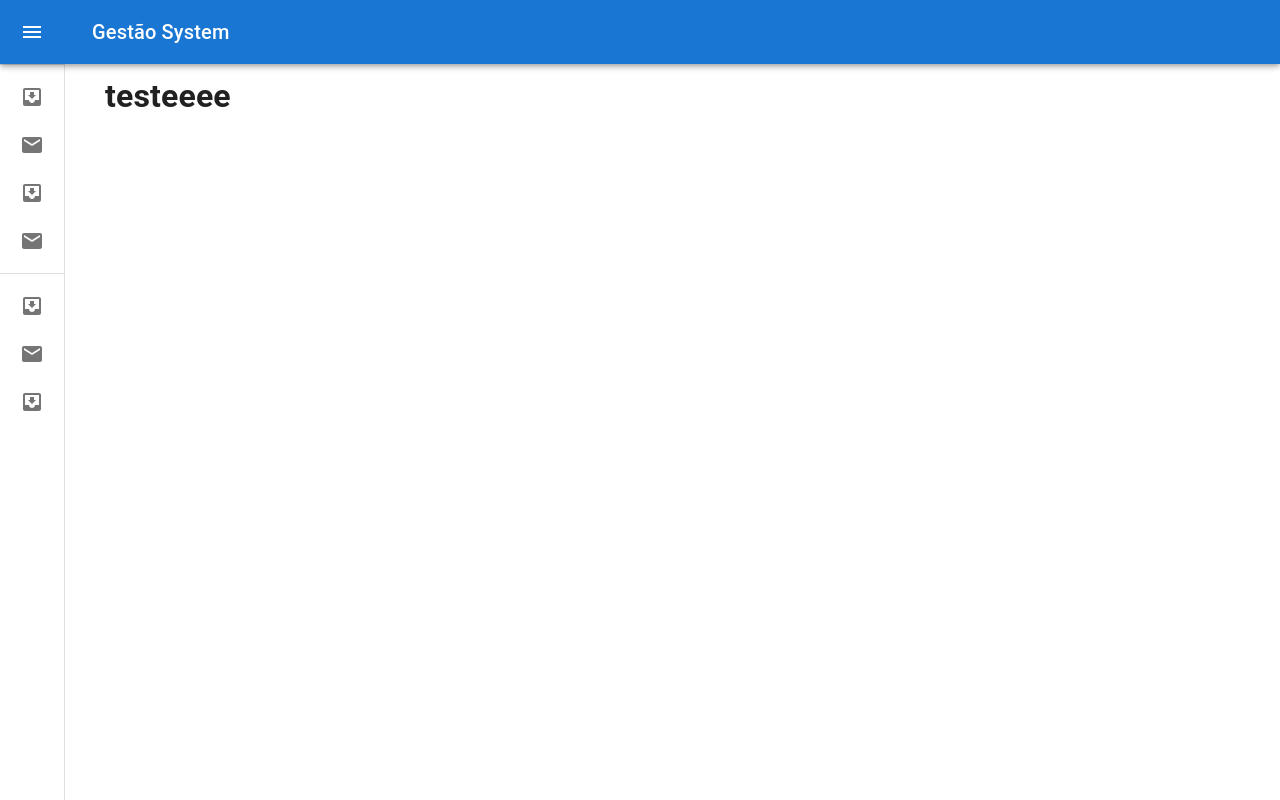
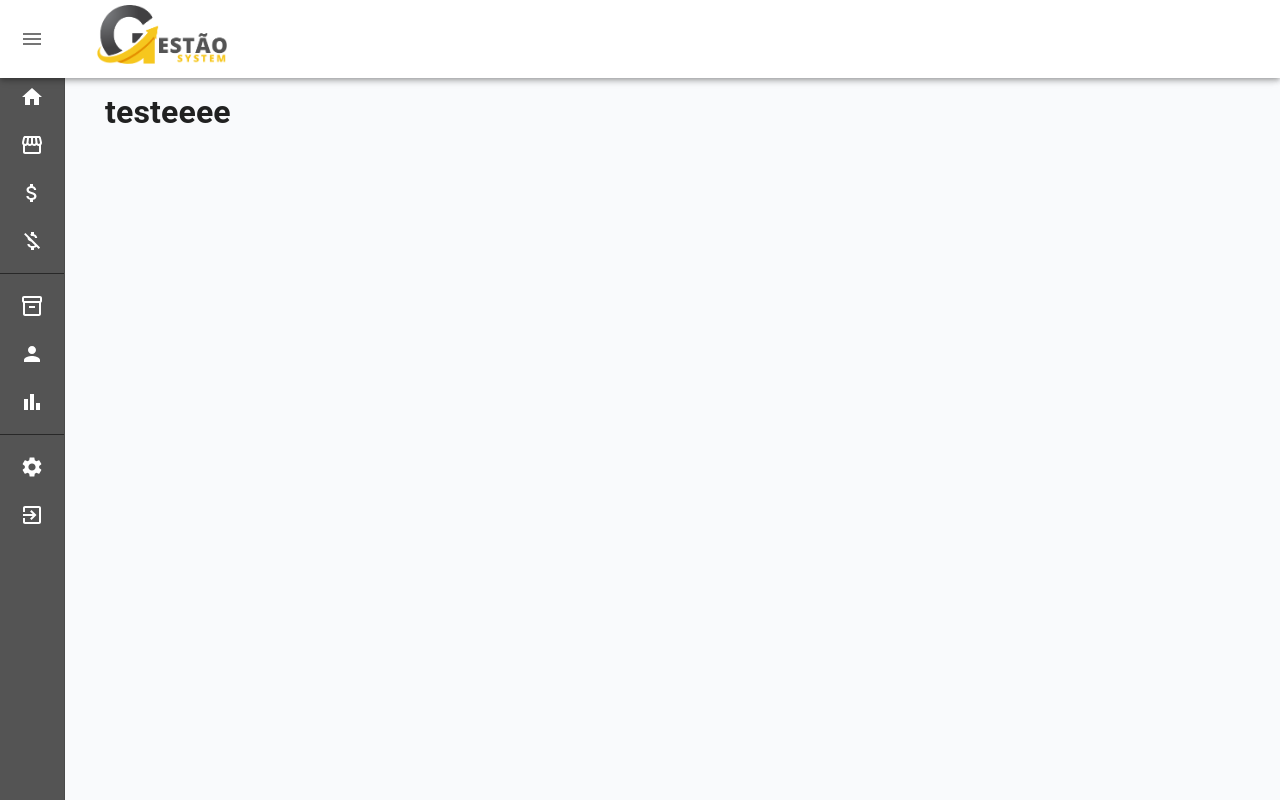
Before and after one commit to LuccaMenezes/gestaoSystem, a React (Vite) app in the folder frontend/: page / in a window 1280 px wide. Built offline with nearby package versions, Linux system fonts and the light colour scheme.

Commit message:
tweak on registration page and sidebar

```diff
--- a/frontend/package.json
+++ b/frontend/package.json
@@ -19,7 +19,8 @@
     "react": "^18.2.0",
     "react-dom": "^18.2.0",
     "react-icons": "^4.8.0",
-    "react-router-dom": "^6.11.2"
+    "react-router-dom": "^6.11.2",
+    "styled-components": "^5.3.11"
   },
   "devDependencies": {
     "@types/react": "^18.0.28",
--- a/frontend/src/App.jsx
+++ b/frontend/src/App.jsx
@@ -2,7 +2,6 @@ import './App.css'
 
 import { Outlet } from 'react-router-dom'
 import { UserProvider } from './context/UserContext'
-import Sidebar from './components/sidebar/Sidebar'
 
 import Message from './components/message/Message'
 
@@ -10,8 +9,6 @@ function App() {
 
   return (
     <>
-
-      <h1>teste</h1>
       <UserProvider>
         <Message />
         <Outlet />
--- a/frontend/src/components/form/Input.jsx
+++ /dev/null
@@ -1,29 +0,0 @@
-import React from 'react'
-import styles from './Input.module.css'
-import Box from '@mui/material/Box';
-import TextField from '@mui/material/TextField';
-function Input({ type, text, name, placeholder, handleOnChange, value, multiple }) {
-   return (
-      <Box
-         component="form"
-         sx={{
-            '& > :not(style)': { m: 1, width: '35ch' },
-         }}
-         noValidate
-         autoComplete="off"
-      >
-         <TextField
-            id={name}
-            label={text}
-            variant="outlined"
-            type={type}
-            name={name}
-            placeholder={placeholder}
-            onChange={handleOnChange}
-            value={value}
-            {...(multiple ? { multiple } : '')} />
-      </Box>
-   )
-}
-
-export default Input
--- a/frontend/src/components/message/Message.jsx
+++ b/frontend/src/components/message/Message.jsx
@@ -1,6 +1,8 @@
-import { useState, useEffect } from 'react'
-import Alert from '@mui/material/Alert';
+import React, { useState, useEffect } from 'react'
 import Stack from '@mui/material/Stack';
+import Snackbar from '@mui/material/Snackbar';
+import MuiAlert from '@mui/material/Alert';
+
 
 import bus from '../../utils/bus'
 
@@ -13,7 +15,7 @@ function Message() {
 
    useEffect(() => {
 
-      bus.addListener('flash', ({message, type}) => {
+      bus.addListener('flash', ({ message, type }) => {
 
          setVisibility(true)
          setMessage(message)
@@ -27,10 +29,24 @@ function Message() {
 
    })
 
+   const Alert = React.forwardRef(function Alert(props, ref) {
+      return <MuiAlert elevation={6} ref={ref} variant="filled" {...props} />;
+   });
+
+   const handleClose = (event, reason) => {
+      if (reason === 'clickaway') {
+         return;
+      }
+
+      setVisibility(false);
+   };
+
    return (
       visibility && (
-         <Stack sx={{ width: '100%'}} spacing={2}>
-            <Alert variant="filled" severity={type}>{message}</Alert>
+         <Stack spacing={2} sx={{ width: '100%' }}>
+            <Snackbar open={visibility} autoHideDuration={6000} onClose={handleClose} anchorOrigin={{ vertical: 'top', horizontal: 'right' }}>
+               <Alert onClose={handleClose} severity={type} sx={{ width: '100%' }}>{message}</Alert>
+            </Snackbar>
          </Stack>
       )
 
--- a/frontend/src/components/sidebar/Sidebar.jsx
+++ b/frontend/src/components/sidebar/Sidebar.jsx
@@ -1,5 +1,5 @@
 import * as React from 'react';
-import { styled, useTheme } from '@mui/material/styles';
+import { styled, useTheme, ThemeProvider, createTheme } from '@mui/material/styles';
 import Box from '@mui/material/Box';
 import MuiDrawer from '@mui/material/Drawer';
 import MuiAppBar from '@mui/material/AppBar';
@@ -18,6 +18,18 @@ import ListItemIcon from '@mui/material/ListItemIcon';
 import ListItemText from '@mui/material/ListItemText';
 import InboxIcon from '@mui/icons-material/MoveToInbox';
 import MailIcon from '@mui/icons-material/Mail';
+import { Avatar } from '@mui/material'
+import Logo from '../../assets/img/logo.png'
+import ShoppingCartIcon from '@mui/icons-material/ShoppingCart';
+import PersonIcon from '@mui/icons-material/Person';
+import BarChartIcon from '@mui/icons-material/BarChart';
+import HomeIcon from '@mui/icons-material/Home';
+import StorefrontIcon from '@mui/icons-material/Storefront';
+import AttachMoneyIcon from '@mui/icons-material/AttachMoney';
+import MoneyOffOutlinedIcon from '@mui/icons-material/MoneyOffOutlined';
+import ExitToAppIcon from '@mui/icons-material/ExitToApp';
+import SettingsIcon from '@mui/icons-material/Settings';
+import Inventory2OutlinedIcon from '@mui/icons-material/Inventory2Outlined';
 
 const drawerWidth = 240;
 
@@ -98,13 +110,39 @@ const Sidebar = () => {
     setOpen(false);
   };
 
+  const iconsGroupOne = [<Inventory2OutlinedIcon />, <PersonIcon />, <BarChartIcon />];
+  const iconsGroupTwo = [
+    <HomeIcon />,
+    <StorefrontIcon />,
+    <AttachMoneyIcon />,
+    <MoneyOffOutlinedIcon />,
+  ];
+
+  const themeDrawer = createTheme({
+    components: {
+      MuiDrawer: {
+        styleOverrides: {
+          paper: {
+            backgroundColor: '#545454',
+          },
+        },
+      },
+    },
+    palette: {
+      background: {
+        default: '#f9fafc',
+      },
+    },
+  });
+
   return (
+    <ThemeProvider theme={themeDrawer}>
       <Box sx={{ display: 'flex' }}>
         <CssBaseline />
-      <AppBar position="fixed" open={open}>
+        <AppBar position="fixed" open={open} sx={{ backgroundColor: '#fff' }}>
           <Toolbar>
             <IconButton
-            color="inherit"
+              color="#000"
               aria-label="open drawer"
               onClick={handleDrawerOpen}
               edge="start"
@@ -116,25 +154,26 @@ const Sidebar = () => {
               <MenuIcon />
             </IconButton>
             <Typography variant="h6" noWrap component="div">
-            Gestão System
+              <img src={Logo} alt="Gestão System" style={{ width: '140px', padding: '5px' }} />
             </Typography>
           </Toolbar>
         </AppBar>
-      <Drawer variant="permanent" open={open}>
-        <DrawerHeader>
+        <Drawer variant="permanent" open={open} >
+          <DrawerHeader sx={{backgroundColor: '#2e2e2e'}}>
             <IconButton onClick={handleDrawerClose}>
-            {theme.direction === 'rtl' ? <ChevronRightIcon /> : <ChevronLeftIcon />}
+              {theme.direction === 'rtl' ? <ChevronRightIcon sx={{ color: '#fff' }} /> : <ChevronLeftIcon sx={{ color: '#fff' }} />}
             </IconButton>
           </DrawerHeader>
           <Divider />
           <List>
-          {['Inbox', 'Starred', 'Send email', 'Drafts'].map((text, index) => (
+            {['Home', 'Ponto de Venda', 'Entradas', 'Saídas'].map((text, index) => (
               <ListItem key={text} disablePadding sx={{ display: 'block' }}>
                 <ListItemButton
                   sx={{
                     minHeight: 48,
                     justifyContent: open ? 'initial' : 'center',
                     px: 2.5,
+                    color: '#fff',
                   }}
                 >
                   <ListItemIcon
@@ -142,24 +181,26 @@ const Sidebar = () => {
                       minWidth: 0,
                       mr: open ? 3 : 'auto',
                       justifyContent: 'center',
+                      color: '#fff',
                     }}
                   >
-                  {index % 2 === 0 ? <InboxIcon /> : <MailIcon />}
+                    {iconsGroupTwo[index]}
                   </ListItemIcon>
                   <ListItemText primary={text} sx={{ opacity: open ? 1 : 0 }} />
                 </ListItemButton>
               </ListItem>
             ))}
           </List>
-        <Divider />
+          <Divider sx={{ backgroundColor: '#2e2e2e' }}/>
           <List>
-          {['All mail', 'Trash', 'Spam'].map((text, index) => (
+            {['Produtos', 'Fornecedores', 'Relatórios'].map((text, index) => (
               <ListItem key={text} disablePadding sx={{ display: 'block' }}>
                 <ListItemButton
                   sx={{
                     minHeight: 48,
                     justifyContent: open ? 'initial' : 'center',
                     px: 2.5,
+                    color: '#fff',
                   }}
                 >
                   <ListItemIcon
@@ -167,9 +208,37 @@ const Sidebar = () => {
                       minWidth: 0,
                       mr: open ? 3 : 'auto',
                       justifyContent: 'center',
+                      color: '#fff',
                     }}
                   >
-                  {index % 2 === 0 ? <InboxIcon /> : <MailIcon />}
+                    {iconsGroupOne[index]}
+                  </ListItemIcon>
+                  <ListItemText primary={text} sx={{ opacity: open ? 1 : 0 }} />
+                </ListItemButton>
+              </ListItem>
+            ))}
+          </List>
+          <Divider sx={{ backgroundColor: '#2e2e2e' }}/>
+          <List>
+            {['Configurações', 'Sair'].map((text, index) => (
+              <ListItem key={text} disablePadding sx={{ display: 'block' }}>
+                <ListItemButton
+                  sx={{
+                    minHeight: 48,
+                    justifyContent: open ? 'initial' : 'center',
+                    px: 2.5,
+                    color: '#fff',
+                  }}
+                >
+                  <ListItemIcon
+                    sx={{
+                      minWidth: 0,
+                      mr: open ? 3 : 'auto',
+                      justifyContent: 'center',
+                      color: '#fff',
+                    }}
+                  >
+                    {index % 2 === 0 ? <SettingsIcon /> : <ExitToAppIcon />}
                   </ListItemIcon>
                   <ListItemText primary={text} sx={{ opacity: open ? 1 : 0 }} />
                 </ListItemButton>
@@ -181,6 +250,7 @@ const Sidebar = () => {
           <DrawerHeader />
         </Box>
       </Box>
+    </ThemeProvider>
   );
 }
 
--- a/frontend/src/pages/home/Home.jsx
+++ b/frontend/src/pages/home/Home.jsx
@@ -8,7 +8,7 @@ const Home = () => {
     <>
       <Box sx={{ display: "flex" }}>
         <Sidebar />
-        <Box component="main" sx={{ flexGrow: 1, p: 3 }}>
+        <Box component="main" sx={{ flexGrow: 1, p: 3, marginTop: '64px'}}>
           <h1>testeeee</h1>
         </Box>
       </Box>
--- a/frontend/src/pages/register/Register.jsx
+++ b/frontend/src/pages/register/Register.jsx
@@ -1,7 +1,9 @@
+import { Grid, Paper, Avatar, Typography, TextField, Button } from '@mui/material'
+import AddCircleOutlineOutlinedIcon from '@mui/icons-material/AddCircleOutlineOutlined';
 import React, { useState, useContext } from 'react'
-import Input from '../../components/form/Input'
 
 import { Context } from '../../context/UserContext'
+
 
 function Register() {
 
@@ -10,6 +12,7 @@ function Register() {
 
    function handleChange(e) {
       setUser({ ...user, [e.target.name]: e.target.value})
+      console.log('a ' + setUser);
    }
 
    function handleSubmit (e) {
@@ -17,55 +20,30 @@ function Register() {
       register(user)
    }
 
+   const paperStyle={padding:'30px 30px', width:350, margin:'20px auto', borderRadius:'10px' }
+   const headerStyle={margin: 0}
+   const avatarStyle={backgroundColor: '#1bbd7e'}
+
    return (
-      <section>
-         <h1>Registrar</h1>
-         <form onSubmit={handleSubmit}>
-            <Input
-               text="Nome"
-               type="text"
-               name="name"
-               placeholder="Digite seu nomae"
-               handleOnChange={handleChange}
-            />
-            <Input
-               text="E-mail"
-               type="email"
-               name="email"
-               placeholder="Digite seu e-mail"
-               handleOnChange={handleChange}
-            />
-            <Input
-               text="Senha"
-               type="password"
-               name="password"
-               placeholder="Digite a sua senhaa"
-               handleOnChange={handleChange}
-            />
-            <Input
-               text="Confirmação de Senha"
-               type="password"
-               name="confirmpassword"
-               placeholder="Confirme a sua senha"
-               handleOnChange={handleChange}
-            />
-            <Input
-               text="Telefone"
-               type="text"
-               name="phone"
-               placeholder="Digite seu telefone"
-               handleOnChange={handleChange}
-            />
-            <Input
-               text="Empresa"
-               type="text"
-               name="company"
-               placeholder="Digite o nome da sua empresa"
-               handleOnChange={handleChange}
-            />
-            <input type="submit" value="Cadastrar"/>
-         </form>
-      </section>
+      <Grid>
+         <Paper elevation={20} style={paperStyle}>
+           <Grid align='center'>
+             <Avatar style={avatarStyle}>
+
+             </Avatar>
+             <h2 style={headerStyle}>Cadastre-se</h2>
+           </Grid>
+           <form onSubmit={handleSubmit}>
+               <TextField fullWidth label='Name' name="name" variant="standard" onChange={handleChange}/>
+               <TextField fullWidth label='Email' name="email" variant="standard" onChange={handleChange}/>
+               <TextField fullWidth label='Senha' name="password" variant="standard" onChange={handleChange}/>
+               <TextField fullWidth label='Confirme sua senha' name="confirmpassword" variant="standard" onChange={handleChange}/>
+               <TextField fullWidth label='Telefone' name="phone" variant="standard" onChange={handleChange}/>
+               <TextField fullWidth label='Empresa' name="company" variant="standard" onChange={handleChange}/>
+               <Button type='submit' variant='contained' color='primary'>Cadastrar</Button>
+           </form>
+         </Paper>
+      </Grid>
    )
 }
 
```
Also changed, not shown: frontend/src/assets/img/logo.png (added), frontend/src/components/logoButton/LogoButton.jsx (added), frontend/src/pages/register/Register.module.css (deleted), 1 other file (tests, documents, lock files or other folders). Lines whose indentation alone changed are shown as unchanged.
